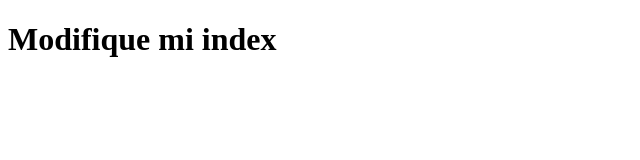
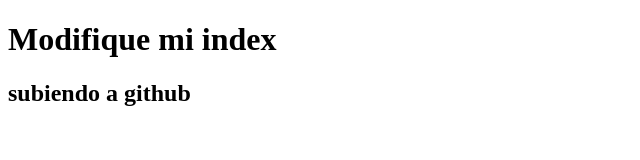
Before and after one commit to glorianna2022/segundo, a plain HTML site: page index.html in a window 1280 px wide. Shown: the whole page, without its empty margins (0-640 px from the left). Drawn offline with Linux system fonts and the light colour scheme.

Commit message:
segundo.comi

```diff
--- a/index.html
+++ b/index.html
@@ -8,5 +8,6 @@
 </head>
 <body>
     <h1>Modifique mi index</h1>
+    <h2>subiendo a github</h2>
 </body>
 </html>
```
